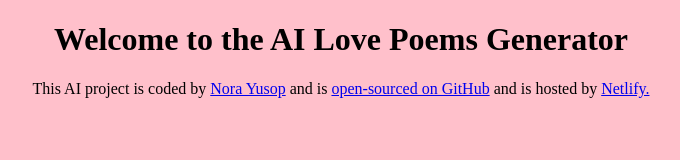
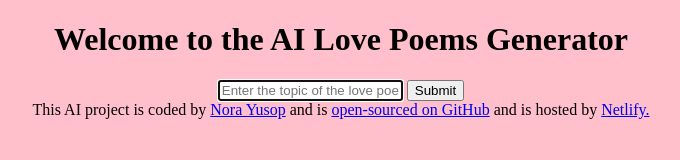
Before and after one commit to Wintermariesolstice/Love-poem-generator, a plain HTML site: page index.html in a window 1280 px wide. Shown: the whole page, without its empty margins (299-979 px from the left). Drawn offline with Linux system fonts and the light colour scheme.

Commit message:
Update basic html

```diff
--- a/index.html
+++ b/index.html
@@ -8,8 +8,21 @@
     <title>AI Poem Generator</title>
 </head>
 <body>
+    <header>
   <h1>Welcome to the AI Love Poems Generator</h1>
+</header>
 
+<main>
+    <form>
+<input type="text" placeholder="Enter the topic of the love poem" autofocus required autocomplete="off"/>
+<input type="submit" />
+
+    </form>
+    <div>
+
+
+    </div>
+</main>
   <footer>This AI project is coded by <a href="https://github.com/Wintermariesolstice" target="_blank">Nora Yusop</a> and is <a href="https://github.com/Wintermariesolstice/Love-poem-generator" target="_blank">open-sourced on GitHub</a>
     and is hosted by <a href="https://precious-malasada-7d58e7.netlify.app" target="_blank">Netlify.</a></footer>
   <script src="src/index.js"></script>
```
